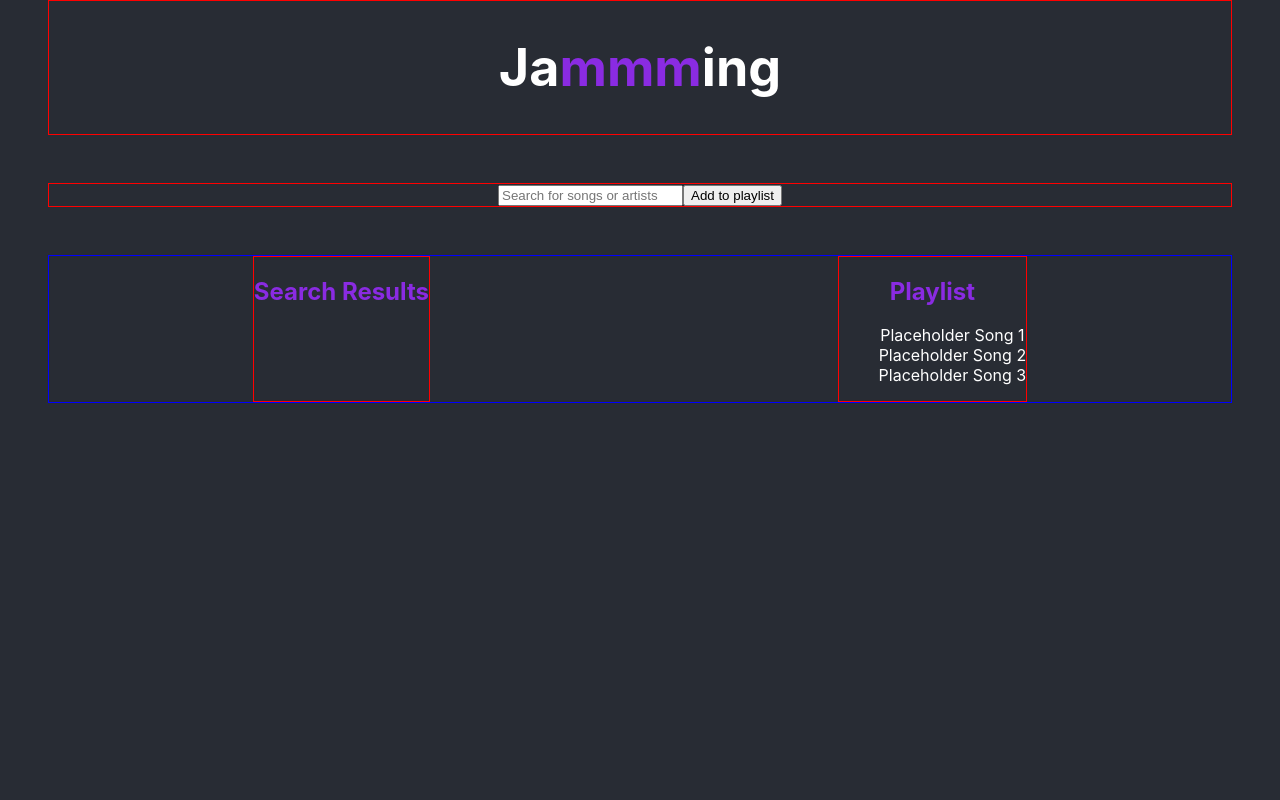
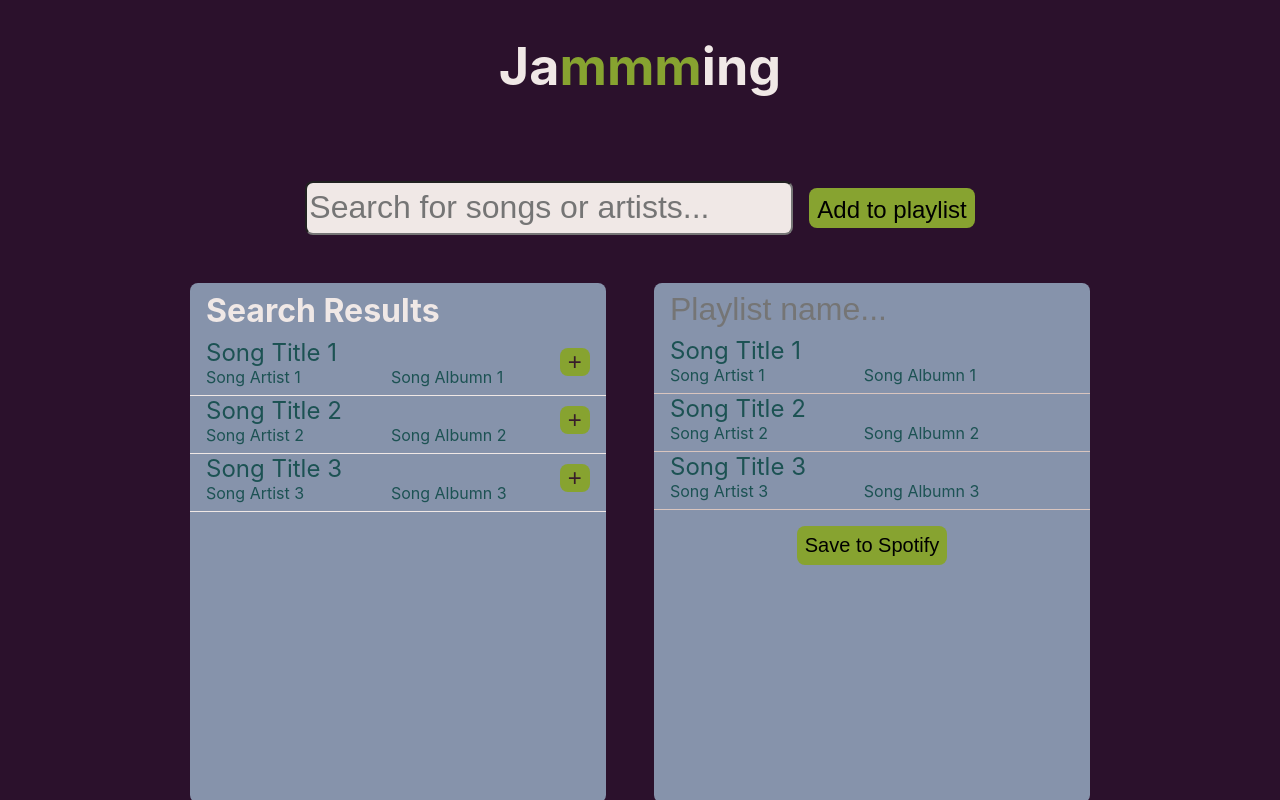
Before and after one commit to Ryan-Atkinson87/jammingproject, a React (Create React App) app: page / in a window 1280 px wide. Built offline with nearby package versions, Linux system fonts and the light colour scheme.

Commit message:
completed adding static components

```diff
--- a/src/components/App.js
+++ b/src/components/App.js
@@ -9,11 +9,13 @@ import styles from "../styles/App.module.css";
 function App() {
   return (
     <div className={styles.App}>
-      <Header />
-      <SearchBar />
-      <div className={styles.ResultsPlaylist}>
-        <SearchResults />
-        <PlayList />
+      <div className={styles.Container}>
+        <Header />
+        <SearchBar />
+        <div className={styles.ResultsPlaylist}>
+          <SearchResults />
+          <PlayList />
+        </div>
       </div>
     </div>
   );
--- a/src/components/Header.js
+++ b/src/components/Header.js
@@ -3,8 +3,8 @@ import styles from '../styles/Header.module.css'
 
 function Header() {
   return (
-    <div className={styles.container}>
-      <h1>Ja<span class={styles.highlight}>mmm</span>ing</h1>
+    <div className={styles.Container}>
+      <h1>Ja<span class={styles.Highlight}>mmm</span>ing</h1>
     </div>
   );
 };
--- a/src/components/Playlist.js
+++ b/src/components/Playlist.js
@@ -3,13 +3,24 @@ import styles from "../styles/Playlist.module.css";
 
 function PlayList() {
   return (
-    <div className={styles.container}>
-      <h2>Playlist</h2>
-      <ul>
-        <li>Placeholder Song 1</li>
-        <li>Placeholder Song 2</li>
-        <li>Placeholder Song 3</li>
-      </ul>
+    <div className={styles.Container}>
+      <input type="text" placeholder="Playlist name..." className={styles.Name} />
+      <div className={styles.Entry}>
+        <p className={styles.Title}>Song Title 1</p>
+        <p className={styles.Artist}>Song Artist 1</p>
+        <p className={styles.Albumn}>Song Albumn 1</p>
+      </div>
+      <div className={styles.Entry}>
+        <p className={styles.Title}>Song Title 2</p>
+        <p className={styles.Artist}>Song Artist 2</p>
+        <p className={styles.Albumn}>Song Albumn 2</p>
+      </div>
+      <div className={styles.Entry}>
+        <p className={styles.Title}>Song Title 3</p>
+        <p className={styles.Artist}>Song Artist 3</p>
+        <p className={styles.Albumn}>Song Albumn 3</p>
+      </div>
+      <button className={styles.Button}>Save to Spotify</button>
     </div>
   );
 }
--- a/src/components/SearchBar.js
+++ b/src/components/SearchBar.js
@@ -3,9 +3,9 @@ import styles from '../styles/SearchBar.module.css'
 
 function SearchBar() {
   return (
-    <div className={styles.container}>
-      <input type="text" placeholder="Search for songs or artists" />
-      <button>Add to playlist</button>
+    <div className={styles.Container}>
+      <input type="text" placeholder="Search for songs or artists..." className={styles.Search} />
+      <button className={styles.Button}>Add to playlist</button>
     </div>
   );
 };
--- a/src/components/SearchResults.js
+++ b/src/components/SearchResults.js
@@ -3,8 +3,26 @@ import styles from "../styles/SearchResults.module.css";
 
 function SearchResults() {
   return (
-    <div className={styles.container}>
+    <div className={styles.Container}>
       <h2>Search Results</h2>
+      <div className={styles.Entry}>
+        <p className={styles.Title}>Song Title 1</p>
+        <p className={styles.Artist}>Song Artist 1</p>
+        <p className={styles.Albumn}>Song Albumn 1</p>
+        <button className={styles.AddButton}>+</button>
+      </div>
+      <div className={styles.Entry}>
+        <p className={styles.Title}>Song Title 2</p>
+        <p className={styles.Artist}>Song Artist 2</p>
+        <p className={styles.Albumn}>Song Albumn 2</p>
+        <button className={styles.AddButton}>+</button>
+      </div>
+      <div className={styles.Entry}>
+        <p className={styles.Title}>Song Title 3</p>
+        <p className={styles.Artist}>Song Artist 3</p>
+        <p className={styles.Albumn}>Song Albumn 3</p>
+        <button className={styles.AddButton}>+</button>
+      </div>
     </div>
   );
 }
--- a/src/styles/App.module.css
+++ b/src/styles/App.module.css
@@ -1,14 +1,24 @@
 .App {
+  display: flex;
   text-align: center;
-  background-color: #282c34;
+  background-color: #2B112C;
   min-height: 100vh;
   min-width: 100vw;
   position: fixed;
+  max-width: 800px;
+  align-content: center;
+  justify-content: center;
+}
+
+.Container {
+  max-width: 1200px;
 }
 
 .ResultsPlaylist {
   display: flex;
+  gap: 3rem;
   justify-content: space-around;
-  border: solid 1px blue;
   margin: 3rem;
+  min-height: 65vh;
+  min-width: 900px;
 }
--- a/src/styles/Header.module.css
+++ b/src/styles/Header.module.css
@@ -1,14 +1,13 @@
-.container {
+.Container {
   display: flex;
   flex-direction: column;
   align-items: center;
   justify-content: center;
   font-size: calc(10px + 2vmin);
-  color: white;
+  color: #F0E8E6;
   margin: 0 3rem 3rem 3rem;
-  border: solid 1px red;
 }
 
-.highlight {
-  color: blueviolet;
+.Highlight {
+  color: #87A330;
 }
--- a/src/styles/Playlist.module.css
+++ b/src/styles/Playlist.module.css
@@ -1,9 +1,60 @@
-.container {
-  border: solid 1px red;
-  color: blueviolet;
+.Container {
+  flex: 5;
+  border-radius: 0.5rem;
+  color: #F0E8E6;
+  background-color: #8693AB;
 }
 
-.container ul li {
-  list-style-type: none;
-  color: white;
+.Name{
+  padding: 0;
+  background-color: transparent;
+  border: none;
+  left: 0;
+  text-align: left;
+  margin: 0.5rem auto 0.5rem 1rem;
+  font-size: 2rem;
+  color: #F0E8E6;
 }
+
+.Entry {
+  display: grid;
+  grid-template-columns: 4fr 4fr 1fr;
+  grid-template-rows: auto;
+  justify-content: space-between;
+  align-items: center;
+  color: #1C5253;
+  font-size: 1.5rem;
+  border-bottom: solid 1px #D9C5BF;
+  padding-bottom: 0.5rem;
+}
+
+.Entry p {
+  margin: 0;
+  text-align: left;
+  margin-left: 1rem;
+}
+
+.Title {
+  grid-area: 1 / 1 / span 1 / span 2;
+  text-align: left;
+  margin-left: 1rem;
+}
+
+.Artist {
+  grid-area: 2 / 1 / span 1 / span 1;
+  font-size: 1rem;
+}
+
+.Albumn {
+  grid-area: 2 / 2 / span 1 / span 1;
+  font-size: 1rem;
+}
+
+.Button {
+  font-size: 1.25rem;
+  border-radius: 0.5rem;
+  background-color: #87A330;
+  border: none;
+  margin: 1rem;
+  padding: 0.5rem;
+}
--- a/src/styles/SearchBar.module.css
+++ b/src/styles/SearchBar.module.css
@@ -1,5 +1,27 @@
-.container {
-  border: solid 1px red;
-  color: blueviolet;
+.Container {
+  display: flex;
+  justify-content: center;
   margin: 3rem;
+  align-items: center;
 }
+
+
+.Search {
+  font-size: 2rem;
+  height: 3rem;
+  width: 30rem;
+  border-radius: 0.5rem;
+  background-color: #F0E8E6;
+  color: #87A330;
+}
+
+.Button {
+  font-size: 1.5rem;
+  height: 2.5rem;
+  appearance: none;
+  margin-left: 1rem;
+  border-radius: 0.5rem;
+  background-color: #87A330;
+  border: none;
+  padding: 0.5rem;
+}
--- a/src/styles/SearchResults.module.css
+++ b/src/styles/SearchResults.module.css
@@ -1,4 +1,60 @@
-.container {
-  border: solid 1px red;
-  color: blueviolet;
+.Container {
+  flex: 6;
+  border-radius: 0.5rem;
+  color: #F0E8E6;
+  background-color: #8693AB;
 }
+
+.Container h2 {
+  text-align: left;
+  margin: 0.5rem 1rem;
+  font-size: 2rem;
+}
+
+.Entry {
+  display: grid;
+  grid-template-columns: 4fr 4fr 1fr;
+  grid-template-rows: auto;
+  justify-content: space-between;
+  align-items: center;
+  color: #1C5253;
+  font-size: 1.5rem;
+  border-bottom: solid 1px #F0E8E6;
+  padding-bottom: 0.5rem;
+}
+
+.Entry p {
+  margin: 0;
+  text-align: left;
+  margin-left: 1rem;
+}
+
+.Title {
+  grid-area: 1 / 1 / span 1 / span 2;
+  text-align: left;
+  margin-left: 1rem;
+}
+
+.Artist {
+  grid-area: 2 / 1 / span 1 / span 1;
+  font-size: 1rem;
+}
+
+.Albumn {
+  grid-area: 2 / 2 / span 1 / span 1;
+  font-size: 1rem;
+}
+
+.AddButton {
+  grid-area: 1 / 3 / span 2 / span 1;
+  background-color: transparent;
+  border: none;
+  font-size: 1.5rem;
+  background-color: #87A330;
+  color: #381D2A;
+  cursor: pointer;
+  border-radius: 0.5rem;
+  text-align: center;
+  margin-right: 1rem;
+  padding: 0;
+}
```
Also changed, not shown: colour_palette.txt (added).
